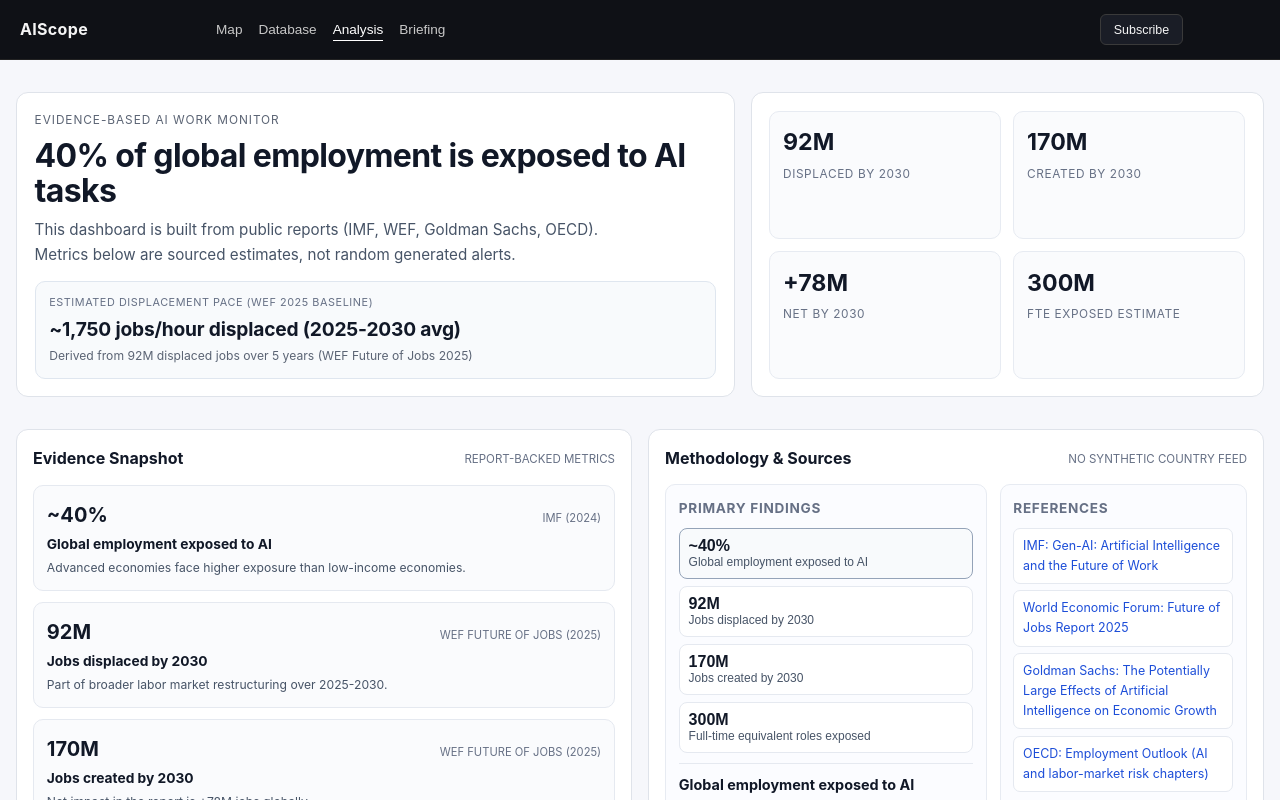
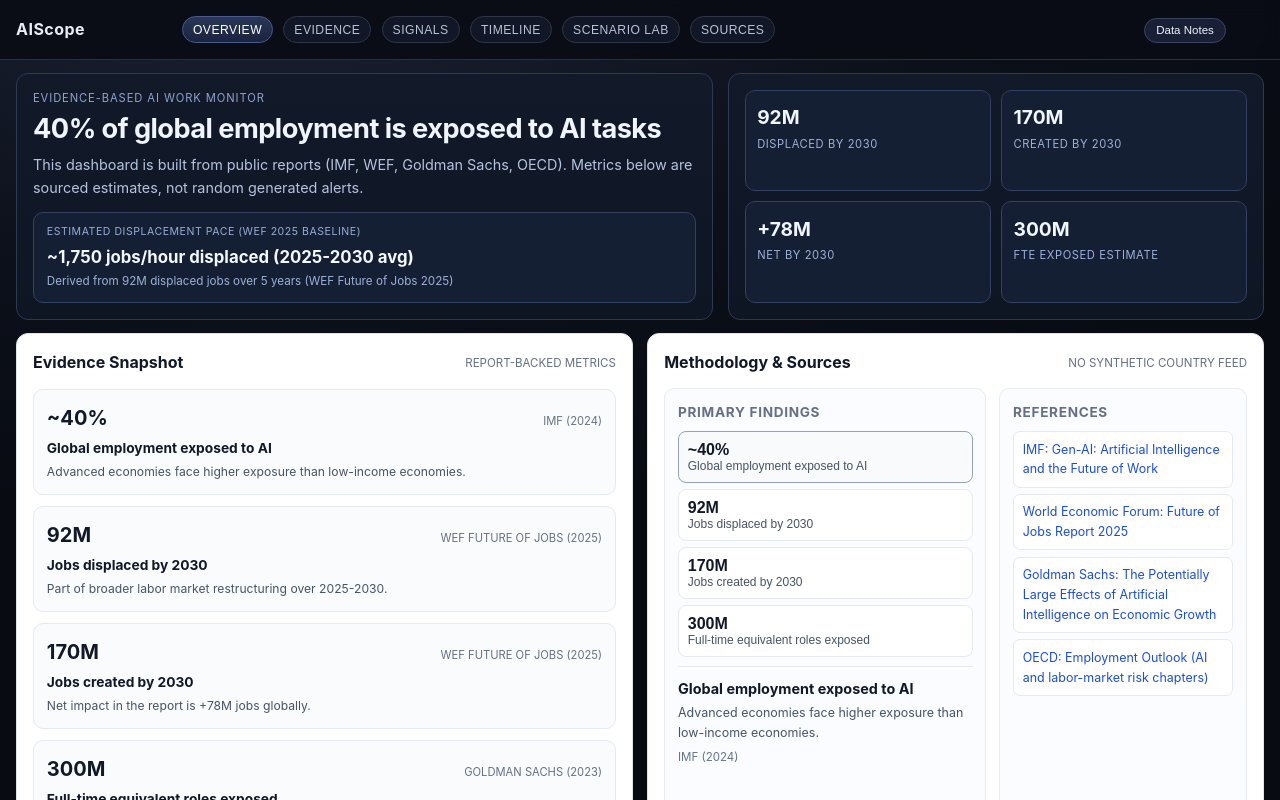
Before and after one commit to xerno1337-netizen/aitakeover, a React (Vite) app: page / in a window 1280 px wide. Shown: the top 800 px of the page. Built offline with nearby package versions, Linux system fonts and the light colour scheme.

Commit message:
Creative redesign: true tabbed app, dramatic visual system, scenario lab with source-anchored speculation

```diff
--- a/src/components/Dashboard.css
+++ b/src/components/Dashboard.css
@@ -1,6 +1,6 @@
 .dashboard {
   min-height: 100vh;
-  background: #f6f7fb;
+  background: radial-gradient(1200px 600px at 20% -5%, #1d2437 0%, #0c101a 60%, #080b12 100%);
 }
 
 .dashboard-topbar {
@@ -9,65 +9,72 @@
   z-index: 50;
   height: 60px;
   display: grid;
-  grid-template-columns: 180px 1fr 160px;
+  grid-template-columns: 150px 1fr 120px;
   align-items: center;
   gap: 1rem;
-  padding: 0 1.25rem;
-  border-bottom: 1px solid #232323;
-  background: #0f1116;
-  color: #f5f5f5;
+  padding: 0 1rem;
+  border-bottom: 1px solid #293041;
+  background: rgba(10, 13, 21, 0.92);
+  backdrop-filter: blur(8px);
+  color: #e8ecf6;
 }
 
 .topbar-brand {
   font-weight: 700;
-  letter-spacing: 0.02em;
+  letter-spacing: 0.03em;
 }
 
 .topbar-nav {
   display: flex;
-  gap: 1rem;
+  gap: 0.65rem;
+  flex-wrap: wrap;
 }
 
 .topbar-link {
-  border: none;
-  background: transparent;
-  color: #c8c8c8;
-  font-size: 0.85rem;
+  border: 1px solid #2e3648;
+  background: #111727;
+  color: #b8c2d8;
+  font-size: 0.76rem;
   cursor: pointer;
-  padding: 0.2rem 0;
+  padding: 0.36rem 0.62rem;
+  border-radius: 999px;
+  text-transform: uppercase;
+  letter-spacing: 0.04em;
 }
 
 .topbar-link.active {
   color: #ffffff;
-  border-bottom: 1px solid #ffffff;
+  background: linear-gradient(180deg, #2a3657 0%, #1a2440 100%);
+  border-color: #4a5b8c;
 }
 
 .topbar-actions button {
-  justify-self: end;
-  border: 1px solid #3a3a3a;
-  background: #1a1d26;
-  color: #f5f5f5;
-  border-radius: 6px;
-  padding: 0.45rem 0.8rem;
-  font-size: 0.78rem;
+  border: 1px solid #3a4560;
+  background: #192035;
+  color: #f0f4ff;
+  border-radius: 999px;
+  padding: 0.35rem 0.7rem;
+  font-size: 0.72rem;
 }
 
 .dashboard-main-grid {
   max-width: 1500px;
-  margin: 1rem auto 0;
-  padding: 0 1rem 1rem;
+  margin: 0 auto;
+  padding: 0.85rem 1rem 1rem;
   display: grid;
   grid-template-columns: 1fr 1fr;
-  gap: 1rem;
+  gap: 0.9rem;
 }
 
-.dashboard-panel {
-  min-height: 520px;
+.dashboard-single {
+  max-width: 1500px;
+  margin: 0 auto;
+  padding: 0.85rem 1rem 1rem;
 }
 
-.panel-jobs,
-.panel-timeline {
-  min-height: 560px;
+.dashboard-panel,
+.dashboard-single > section {
+  min-height: 520px;
 }
 
 @media (max-width: 1100px) {
@@ -76,20 +83,24 @@
   }
 
   .dashboard-panel,
-  .panel-jobs,
-  .panel-timeline {
+  .dashboard-single > section {
     min-height: 420px;
   }
 }
 
 @media (max-width: 760px) {
   .dashboard-topbar {
-    grid-template-columns: 1fr auto;
+    grid-template-columns: 1fr;
     height: auto;
-    padding: 0.75rem 1rem;
+    padding: 0.7rem;
   }
 
-  .topbar-nav {
+  .topbar-actions {
     display: none;
   }
+
+  .dashboard-main-grid,
+  .dashboard-single {
+    padding: 0.7rem;
+  }
 }
--- a/src/components/Dashboard.jsx
+++ b/src/components/Dashboard.jsx
@@ -4,17 +4,41 @@ import ImpactMetrics from './ImpactMetrics'
 import JobCategories from './JobCategories'
 import GlobalImpact from './GlobalImpact'
 import Timeline from './Timeline'
+import ScenarioLab from './ScenarioLab'
 import './Dashboard.css'
 
 function Dashboard() {
-  const [activeTab, setActiveTab] = useState('analysis')
+  const [activeTab, setActiveTab] = useState('overview')
 
-  const handleNavClick = (tab, targetId) => {
-    setActiveTab(tab)
-    const target = document.getElementById(targetId)
-    if (target) {
-      target.scrollIntoView({ behavior: 'smooth', block: 'start' })
+  const renderTabContent = () => {
+    if (activeTab === 'overview') {
+      return (
+        <main className="dashboard-main-grid">
+          <section className="dashboard-panel"><ImpactMetrics /></section>
+          <section className="dashboard-panel"><GlobalImpact /></section>
+          <section className="dashboard-panel"><JobCategories /></section>
+          <section className="dashboard-panel"><Timeline /></section>
+        </main>
+      )
     }
+
+    if (activeTab === 'evidence') {
+      return <div className="dashboard-single"><ImpactMetrics /></div>
+    }
+
+    if (activeTab === 'signals') {
+      return <div className="dashboard-single"><JobCategories /></div>
+    }
+
+    if (activeTab === 'timeline') {
+      return <div className="dashboard-single"><Timeline /></div>
+    }
+
+    if (activeTab === 'scenario') {
+      return <div className="dashboard-single"><ScenarioLab /></div>
+    }
+
+    return <div className="dashboard-single"><GlobalImpact /></div>
   }
 
   return (
@@ -22,48 +46,20 @@ function Dashboard() {
       <header className="dashboard-topbar">
         <div className="topbar-brand">AIScope</div>
         <nav className="topbar-nav">
-          <button
-            type="button"
-            className={activeTab === 'map' ? 'topbar-link active' : 'topbar-link'}
-            onClick={() => handleNavClick('map', 'panel-map')}
-          >
-            Map
-          </button>
-          <button
-            type="button"
-            className={activeTab === 'database' ? 'topbar-link active' : 'topbar-link'}
-            onClick={() => handleNavClick('database', 'panel-jobs')}
-          >
-            Database
-          </button>
-          <button
-            type="button"
-            className={activeTab === 'analysis' ? 'topbar-link active' : 'topbar-link'}
-            onClick={() => handleNavClick('analysis', 'panel-metrics')}
-          >
-            Analysis
-          </button>
-          <button
-            type="button"
-            className={activeTab === 'briefing' ? 'topbar-link active' : 'topbar-link'}
-            onClick={() => handleNavClick('briefing', 'panel-timeline')}
-          >
-            Briefing
-          </button>
+          <button type="button" className={activeTab === 'overview' ? 'topbar-link active' : 'topbar-link'} onClick={() => setActiveTab('overview')}>Overview</button>
+          <button type="button" className={activeTab === 'evidence' ? 'topbar-link active' : 'topbar-link'} onClick={() => setActiveTab('evidence')}>Evidence</button>
+          <button type="button" className={activeTab === 'signals' ? 'topbar-link active' : 'topbar-link'} onClick={() => setActiveTab('signals')}>Signals</button>
+          <button type="button" className={activeTab === 'timeline' ? 'topbar-link active' : 'topbar-link'} onClick={() => setActiveTab('timeline')}>Timeline</button>
+          <button type="button" className={activeTab === 'scenario' ? 'topbar-link active' : 'topbar-link'} onClick={() => setActiveTab('scenario')}>Scenario Lab</button>
+          <button type="button" className={activeTab === 'sources' ? 'topbar-link active' : 'topbar-link'} onClick={() => setActiveTab('sources')}>Sources</button>
         </nav>
         <div className="topbar-actions">
-          <button type="button">Subscribe</button>
+          <button type="button">Data Notes</button>
         </div>
       </header>
 
       <Hero />
-
-      <main className="dashboard-main-grid">
-        <section id="panel-metrics" className="dashboard-panel panel-metrics"><ImpactMetrics /></section>
-        <section id="panel-map" className="dashboard-panel panel-map"><GlobalImpact /></section>
-        <section id="panel-jobs" className="dashboard-panel panel-jobs"><JobCategories /></section>
-        <section id="panel-timeline" className="dashboard-panel panel-timeline"><Timeline /></section>
-      </main>
+      {renderTabContent()}
     </div>
   )
 }
--- a/src/components/Hero.css
+++ b/src/components/Hero.css
@@ -1,95 +1,93 @@
 .hero-shell {
   max-width: 1500px;
-  margin: 1rem auto 0;
-  padding: 1rem;
+  margin: 0.8rem auto 0;
+  padding: 0 1rem;
   display: grid;
-  grid-template-columns: 1.4fr 1fr;
-  gap: 1rem;
+  grid-template-columns: 1.3fr 1fr;
+  gap: 0.9rem;
 }
 
 .hero-shell-left,
 .hero-shell-right {
-  background: #ffffff;
-  border: 1px solid #dfe3ea;
+  background: linear-gradient(180deg, #121a2a 0%, #0e1523 100%);
+  border: 1px solid #2e3953;
   border-radius: 12px;
-  padding: 1.1rem;
+  padding: 1rem;
 }
 
 .hero-kicker {
-  font-size: 0.74rem;
-  color: #5b6474;
+  font-size: 0.7rem;
+  color: #8ea3d0;
   text-transform: uppercase;
   letter-spacing: 0.08em;
-  margin-bottom: 0.5rem;
+  margin-bottom: 0.4rem;
 }
 
 .hero-shell-left h1 {
-  font-size: 2rem;
-  line-height: 1.1;
+  font-size: 1.7rem;
+  line-height: 1.12;
   letter-spacing: -0.02em;
-  color: #111827;
-  margin-bottom: 0.65rem;
+  color: #f0f5ff;
+  margin-bottom: 0.55rem;
 }
 
 .hero-shell-left p {
-  color: #475467;
-  font-size: 0.95rem;
-  max-width: 62ch;
+  color: #b5c3df;
+  font-size: 0.9rem;
 }
 
 .hero-live-box {
-  margin-top: 0.9rem;
-  border: 1px solid #dfe6ef;
+  margin-top: 0.8rem;
+  border: 1px solid #344262;
   border-radius: 10px;
-  background: #f8fafc;
-  padding: 0.75rem 0.85rem;
+  background: #151f33;
+  padding: 0.7rem 0.8rem;
 }
 
 .hero-live-title {
-  font-size: 0.68rem;
-  color: #667085;
+  font-size: 0.66rem;
+  color: #99acd5;
   text-transform: uppercase;
   letter-spacing: 0.05em;
 }
 
 .hero-live-value {
-  margin-top: 0.15rem;
-  font-size: 1.2rem;
+  margin-top: 0.14rem;
+  font-size: 1.05rem;
   font-weight: 700;
-  color: #111827;
-  letter-spacing: -0.01em;
+  color: #f3f7ff;
 }
 
 .hero-live-sub {
-  margin-top: 0.1rem;
-  font-size: 0.76rem;
-  color: #5b6474;
+  margin-top: 0.08rem;
+  font-size: 0.73rem;
+  color: #9eb0d7;
 }
 
 .hero-shell-right {
   display: grid;
   grid-template-columns: 1fr 1fr;
-  gap: 0.75rem;
+  gap: 0.65rem;
 }
 
 .hero-chip {
-  border: 1px solid #e7ebf2;
+  border: 1px solid #33405f;
   border-radius: 10px;
-  padding: 0.8rem;
-  background: #fafbfd;
+  padding: 0.72rem;
+  background: #151f33;
   display: flex;
   flex-direction: column;
-  gap: 0.2rem;
+  gap: 0.16rem;
 }
 
 .hero-chip strong {
-  font-size: 1.45rem;
-  color: #111827;
+  font-size: 1.2rem;
+  color: #f0f5ff;
 }
 
 .hero-chip span {
-  font-size: 0.74rem;
-  color: #667085;
+  font-size: 0.7rem;
+  color: #9db0d8;
   text-transform: uppercase;
   letter-spacing: 0.05em;
 }
--- /dev/null
+++ b/src/components/ScenarioLab.css
@@ -0,0 +1,87 @@
+.scenario-panel {
+  background: #101726;
+  border: 1px solid #2c3650;
+  border-radius: 12px;
+  padding: 1rem;
+  color: #dbe5ff;
+}
+
+.scenario-head {
+  display: flex;
+  justify-content: space-between;
+  align-items: baseline;
+  gap: 1rem;
+}
+
+.scenario-head h2 {
+  font-size: 1.05rem;
+  color: #f2f6ff;
+}
+
+.scenario-head span {
+  font-size: 0.72rem;
+  color: #95a6cc;
+  text-transform: uppercase;
+}
+
+.scenario-note {
+  margin-top: 0.6rem;
+  font-size: 0.82rem;
+  color: #b2bfdc;
+  line-height: 1.5;
+}
+
+.scenario-controls {
+  margin-top: 0.9rem;
+  display: grid;
+  gap: 0.8rem;
+}
+
+.scenario-controls label {
+  border: 1px solid #2f3d5b;
+  border-radius: 10px;
+  background: #141d30;
+  padding: 0.7rem;
+  font-size: 0.83rem;
+  display: grid;
+  gap: 0.4rem;
+}
+
+.scenario-controls input {
+  width: 100%;
+}
+
+.scenario-grid {
+  margin-top: 0.9rem;
+  display: grid;
+  grid-template-columns: repeat(3, 1fr);
+  gap: 0.7rem;
+}
+
+.scenario-grid article {
+  border: 1px solid #2f3d5b;
+  border-radius: 10px;
+  background: #141d30;
+  padding: 0.75rem;
+}
+
+.scenario-grid h3 {
+  font-size: 0.72rem;
+  color: #9fb0d6;
+  text-transform: uppercase;
+  margin-bottom: 0.2rem;
+}
+
+.scenario-grid strong {
+  font-size: 1.25rem;
+  color: #f1f5ff;
+}
+
+.scenario-grid strong.up { color: #22c55e; }
+.scenario-grid strong.down { color: #ef4444; }
+
+@media (max-width: 900px) {
+  .scenario-grid {
+    grid-template-columns: 1fr;
+  }
+}
--- /dev/null
+++ b/src/components/ScenarioLab.jsx
@@ -0,0 +1,86 @@
+import React, { useMemo, useState } from 'react'
+import { globalStats } from '../data/jobData'
+import './ScenarioLab.css'
+
+function ScenarioLab() {
+  const [disruptionMultiplier, setDisruptionMultiplier] = useState(1.7)
+  const [reskillingBuffer, setReskillingBuffer] = useState(28)
+
+  const scenario = useMemo(() => {
+    const baselineDisplacedPerYear = globalStats.jobsDisplacedBy2030 / 5
+    const baselineCreatedPerYear = globalStats.jobsCreatedBy2030 / 5
+
+    const displacedAnnual = baselineDisplacedPerYear * disruptionMultiplier * (1 - reskillingBuffer / 100)
+    const createdAnnual = baselineCreatedPerYear * (0.72 + reskillingBuffer / 100)
+
+    const yearsTo2040 = 10
+    const displacedTo2040 = Math.round(displacedAnnual * yearsTo2040)
+    const createdTo2040 = Math.round(createdAnnual * yearsTo2040)
+    const netTo2040 = createdTo2040 - displacedTo2040
+
+    return {
+      displacedTo2040,
+      createdTo2040,
+      netTo2040,
+    }
+  }, [disruptionMultiplier, reskillingBuffer])
+
+  const fmt = (n) => `${(n / 1_000_000).toFixed(1)}M`
+
+  return (
+    <section className="scenario-panel">
+      <div className="scenario-head">
+        <h2>Scenario Lab (Speculative)</h2>
+        <span>Anchored to WEF 2025 baseline, extended to 2040</span>
+      </div>
+
+      <p className="scenario-note">
+        This is a speculative extension, not a factual forecast: it starts from WEF 2025 displacement/creation
+        figures and stress-tests higher disruption vs stronger reskilling outcomes.
+      </p>
+
+      <div className="scenario-controls">
+        <label>
+          Disruption Multiplier: <strong>{disruptionMultiplier.toFixed(1)}x</strong>
+          <input
+            type="range"
+            min="1"
+            max="3"
+            step="0.1"
+            value={disruptionMultiplier}
+            onChange={(e) => setDisruptionMultiplier(Number(e.target.value))}
+          />
+        </label>
+
+        <label>
+          Reskilling Buffer: <strong>{reskillingBuffer}%</strong>
+          <input
+            type="range"
+            min="5"
+            max="60"
+            step="1"
+            value={reskillingBuffer}
+            onChange={(e) => setReskillingBuffer(Number(e.target.value))}
+          />
+        </label>
+      </div>
+
+      <div className="scenario-grid">
+        <article>
+          <h3>Displaced (2030-2040)</h3>
+          <strong>{fmt(scenario.displacedTo2040)}</strong>
+        </article>
+        <article>
+          <h3>Created (2030-2040)</h3>
+          <strong>{fmt(scenario.createdTo2040)}</strong>
+        </article>
+        <article>
+          <h3>Net Impact</h3>
+          <strong className={scenario.netTo2040 >= 0 ? 'up' : 'down'}>{fmt(scenario.netTo2040)}</strong>
+        </article>
+      </div>
+    </section>
+  )
+}
+
+export default ScenarioLab
```
